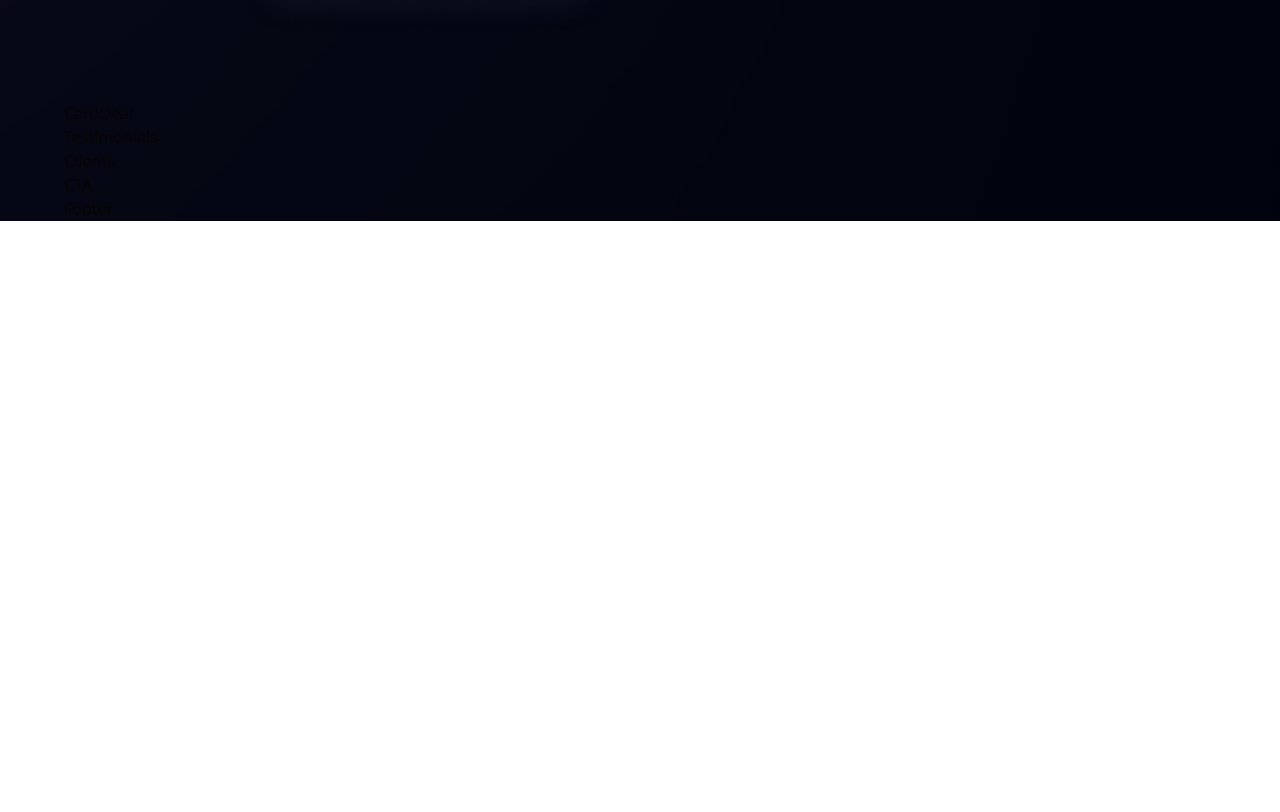
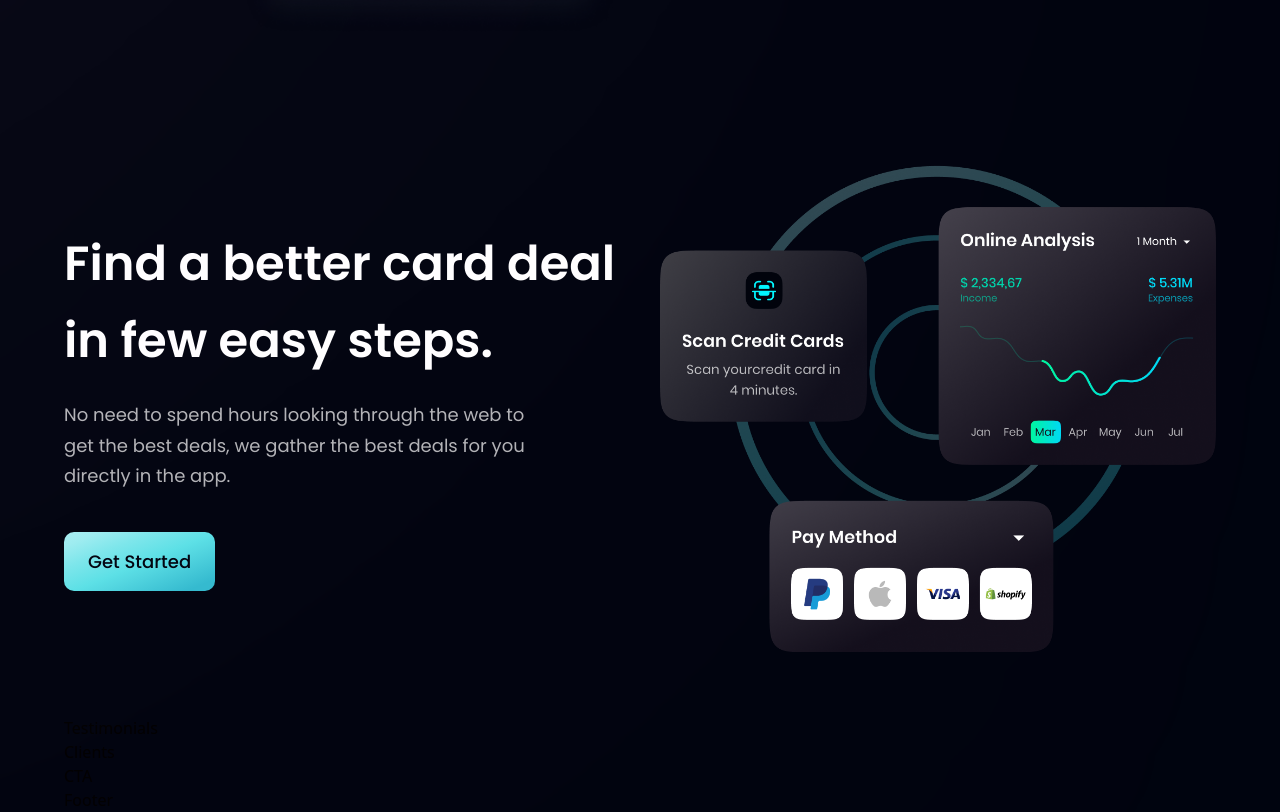
Before and after one commit to JohanSannier/jsm-bank-app, a React (Vite) app in the folder jsm-bank-app/: page / in a window 1280 px wide. Shown: the part 2088-2900 px from the top of the page. Before the commit the page ends 2309 px from the top, so only its background shows below. Built offline with nearby package versions, Linux system fonts and the light colour scheme.

Commit message:
CardDeal

```diff
--- a/jsm-bank-app/src/components/Button.jsx
+++ b/jsm-bank-app/src/components/Button.jsx
@@ -4,7 +4,7 @@ const Button = ({ styles }) => {
   return (
     <button
       type="button"
-      className={`py-4 px-6 bg-blue-gradient font-poppins font-medium text-[18px] text-primary outline-none ${styles} rounded-full transition ease-in-out hover:-translate-y-1 hover:scale-110`}
+      className={`py-4 px-6 bg-blue-gradient font-poppins font-medium text-[18px] text-primary outline-none ${styles} rounded-[10px] transition ease-in-out hover:-translate-y-1 hover:scale-110`}
     >
       Get Started
     </button>
--- a/jsm-bank-app/src/components/CardDeal.jsx
+++ b/jsm-bank-app/src/components/CardDeal.jsx
@@ -1,7 +1,25 @@
 import React from "react";
+import { card } from "../assets";
+import styles, { layout } from "../style";
+import Button from "./Button";
 
-const CardDeal = () => {
-  return <div>CardDeal</div>;
-};
+const CardDeal = () => (
+  <section className={`${layout.section}`}>
+    <div className={`${layout.sectionInfo}`}>
+      <h2 className={`${styles.heading2}`}>
+        Find a better card deal <br className="sm:block hidden" /> in few easy
+        steps.
+      </h2>
+      <p className={`${styles.paragraph} max-w-[470px] mt-5`}>
+        No need to spend hours looking through the web to get the best deals, we
+        gather the best deals for you directly in the app.
+      </p>
+      <Button styles="mt-10" />
+    </div>
 
+    <div className={`${layout.sectionImg}`}>
+      <img src={card} alt="card" className="w-[100%] h-[100%]" />
+    </div>
+  </section>
+);
 export default CardDeal;
```
